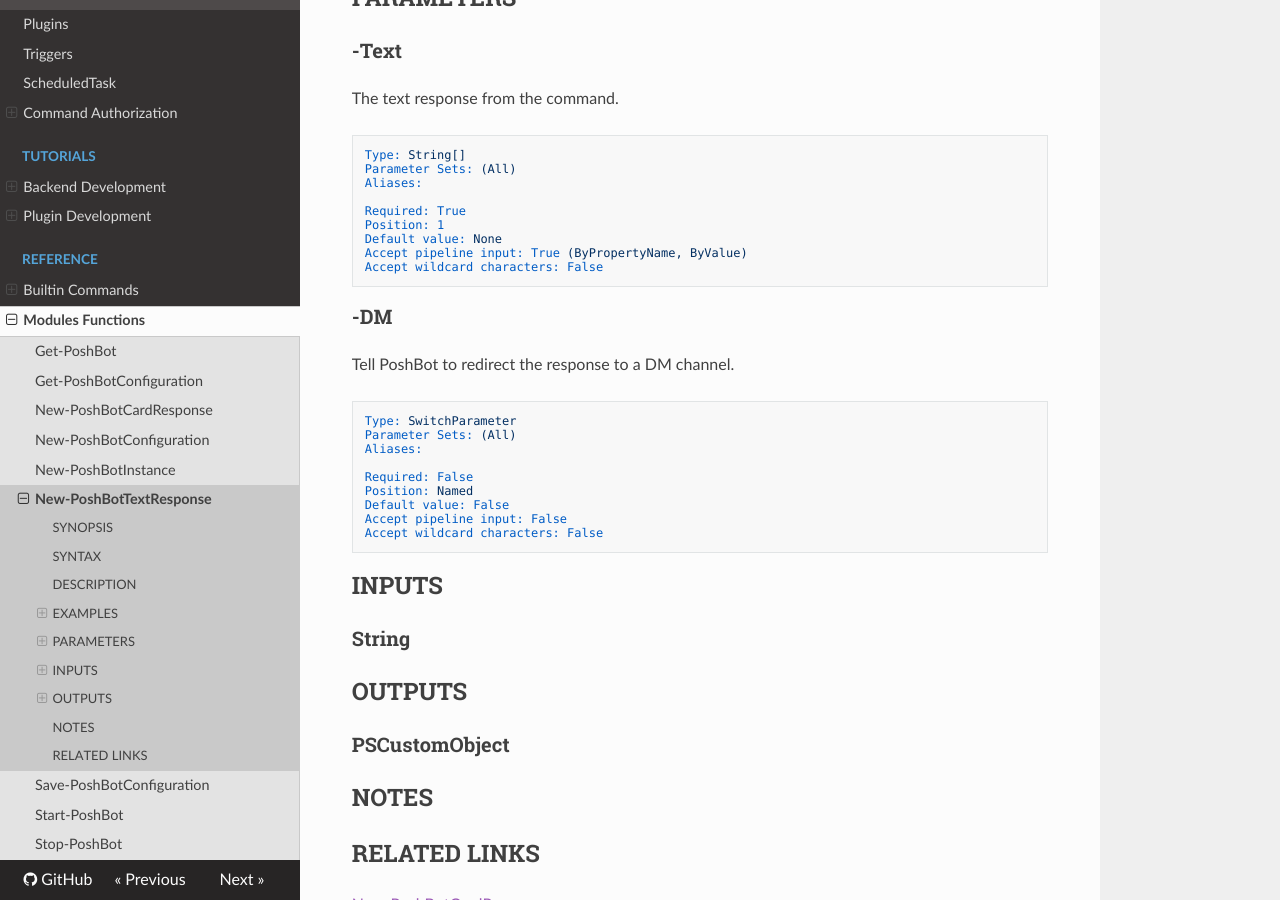
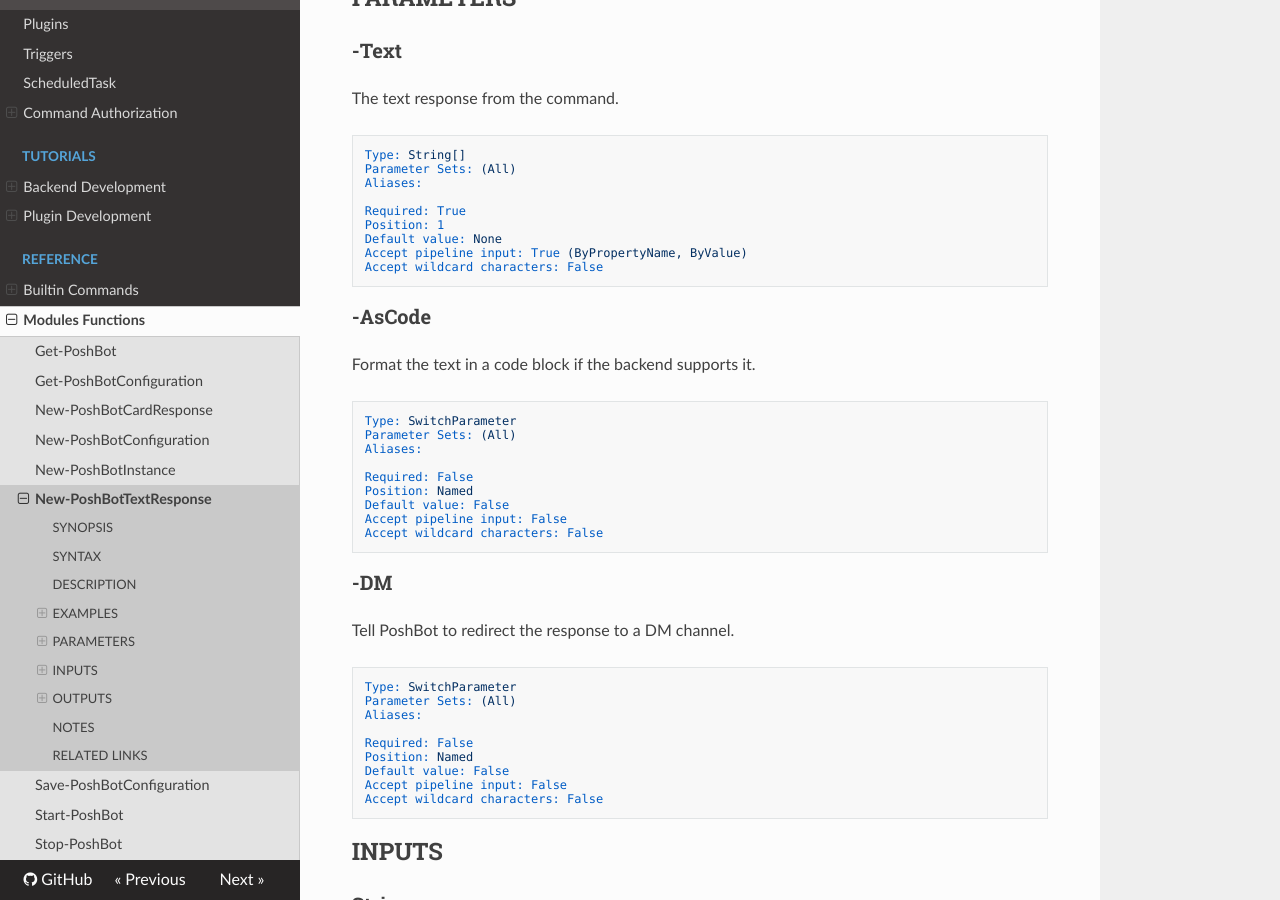
Before and after one commit to poshbotio/PoshBot, an MkDocs documentation site: the page built from docs/reference/functions/new-poshbottextresponse.md, in a window 1280 px wide and 900 px high, scrolled down 981 px. Built offline with MkDocs 1.6.1, drawn with Linux system fonts in a browser that asks for light colours; nearby versions of some CDN libraries; old or Windows-style settings are respelled for this version of MkDocs.

Commit message:
Add code block support to custom text response

````diff
--- a/docs/reference/functions/new-poshbottextresponse.md
+++ b/docs/reference/functions/new-poshbottextresponse.md
@@ -12,7 +12,7 @@ Tells PoshBot to handle the text response from a command in a special way.
 ## SYNTAX
 
 ```
-New-PoshBotTextResponse [-Text] <String[]> [-DM]
+New-PoshBotTextResponse [-Text] <String[]> [-AsCode] [-DM]
 ```
 
 ## DESCRIPTION
@@ -59,6 +59,21 @@ Accept pipeline input: True (ByPropertyName, ByValue)
 Accept wildcard characters: False
 ```
 
+### -AsCode
+Format the text in a code block if the backend supports it.
+
+```yaml
+Type: SwitchParameter
+Parameter Sets: (All)
+Aliases:
+
+Required: False
+Position: Named
+Default value: False
+Accept pipeline input: False
+Accept wildcard characters: False
+```
+
 ### -DM
 Tell PoshBot to redirect the response to a DM channel.
 
````
Also changed, not shown: 3 other files.
